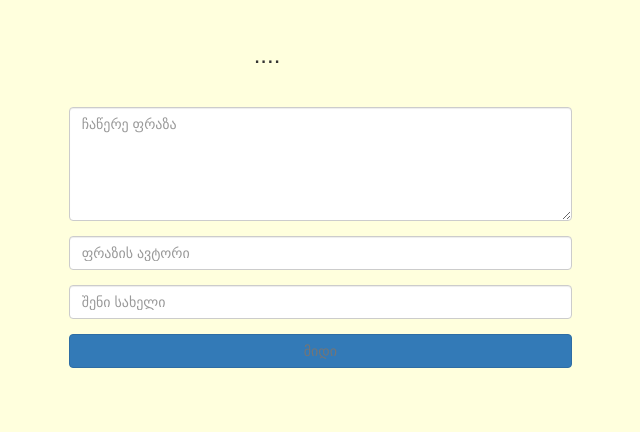
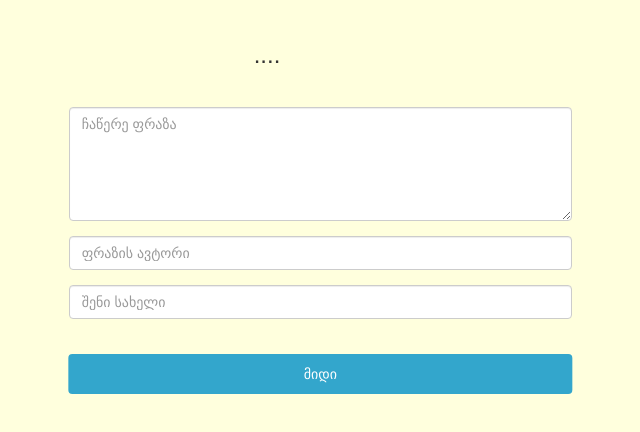
Before and after one commit to irakch/yvitations, a website: page public/index.html in a window 1280 px wide. Shown: the part 868-1300 px from the top of the page, without its empty margins (373-1013 px from the left). Drawn offline with Linux system fonts and the light colour scheme; no server answers; a web font is replaced by a local one.

Commit message:
დამატების ღილაკის მცირე რედიზაინი

```diff
--- a/public/index.html
+++ b/public/index.html
@@ -52,7 +52,7 @@
                     <input class="form-control" placeholder="შენი სახელი" type="text">
                 </div>
                 <div class="form-group">
-                    <input class="btn btn-primary btn-block" placeholder="მიდი">
+                    <button class="btn btn-rnd btn-block">მიდი</button>
                 </div>
 
             </form>
```
